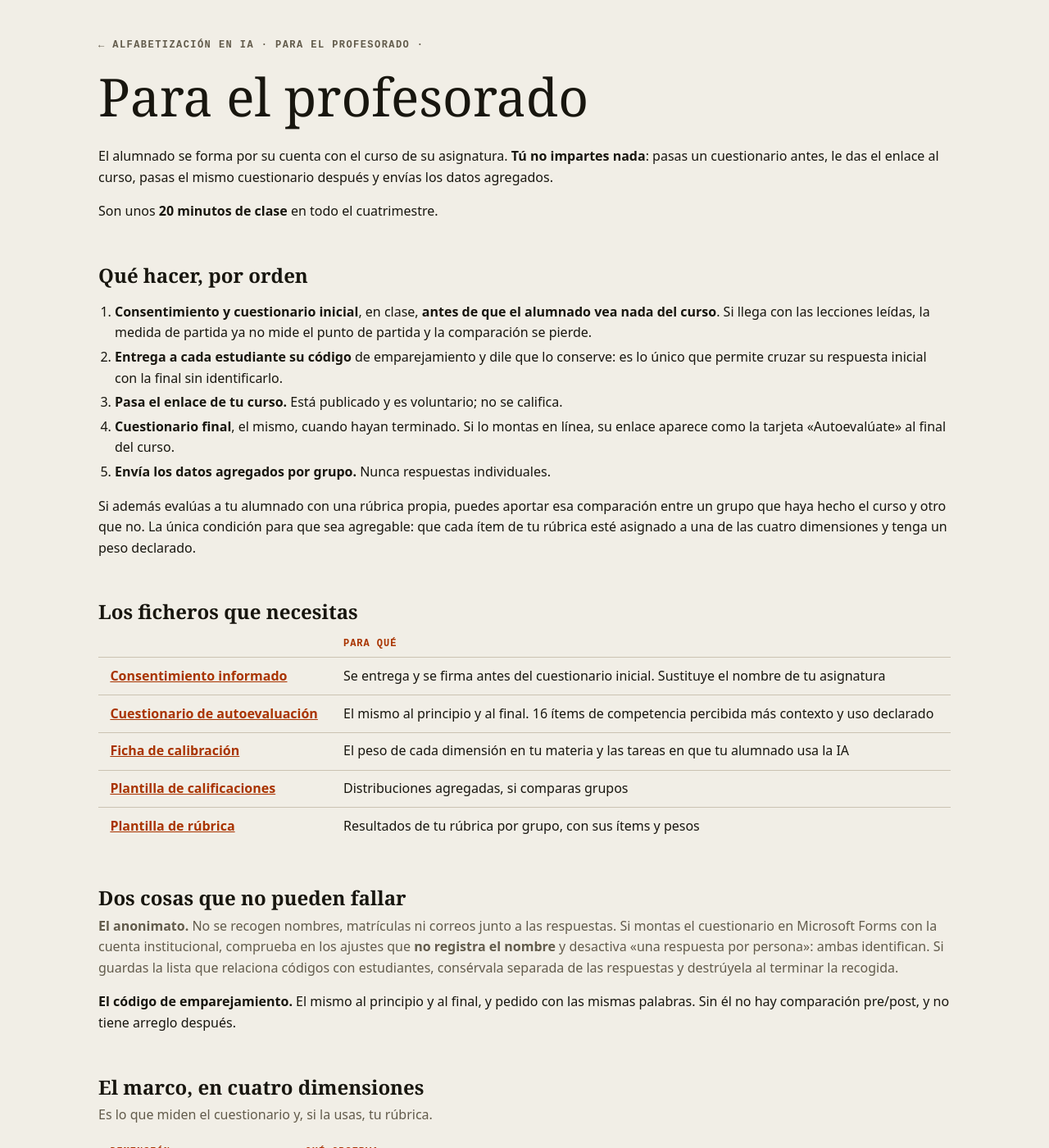
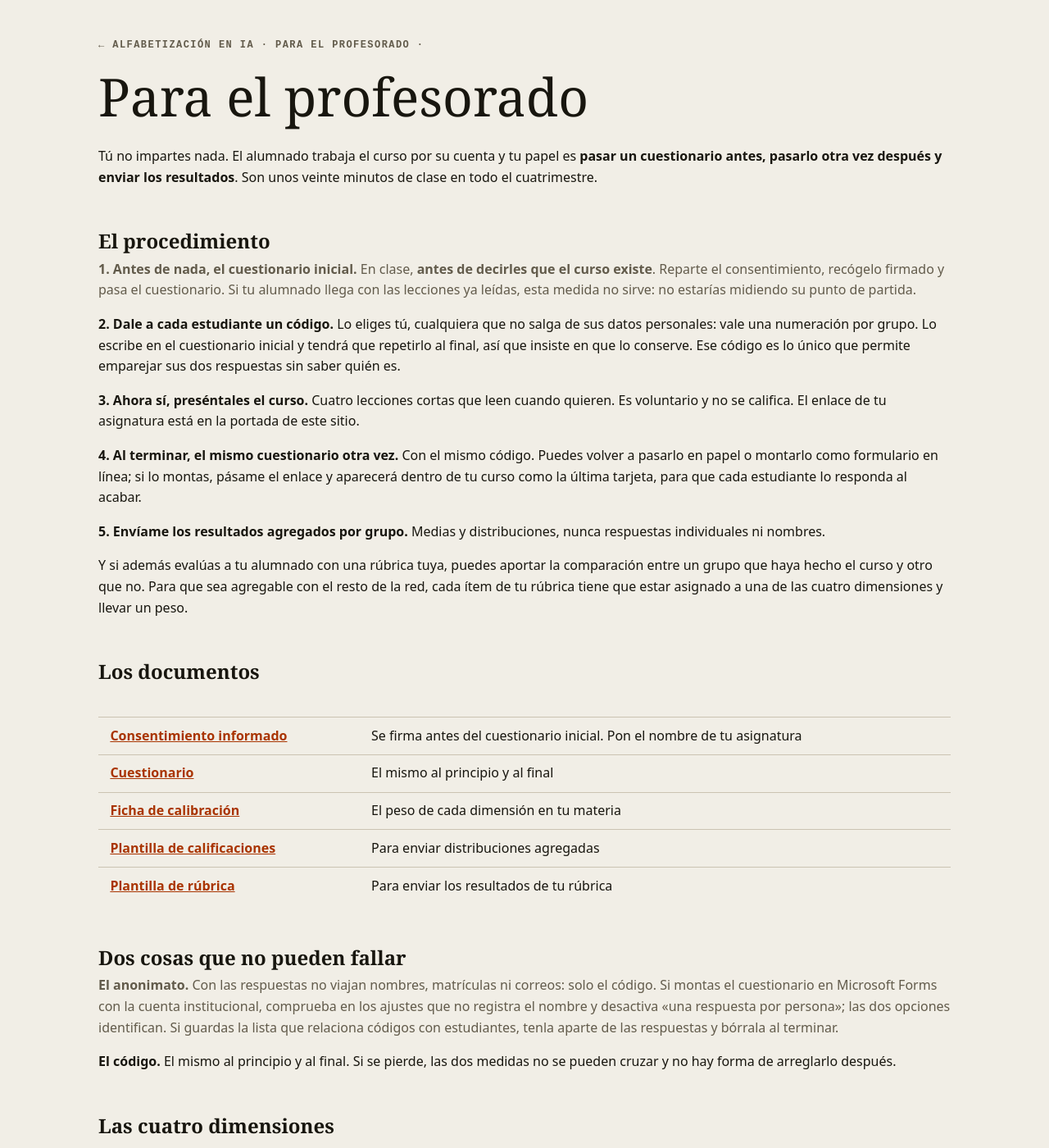
Before and after one commit to jorgeBIGS/innovacion-US-3165, a Jekyll site: the page built from profesorado.md, in a window 1280 px wide and 1400 px high. Shown: the whole window at 82% size. Built offline with Jekyll 4.4.1, drawn with Linux system fonts in a browser that asks for light colours; some of the changed text lies outside the part shown.

Commit message:
La página del profesorado: procedimiento y documentos, sin más enlaces
Era seguible sólo leyéndola entera y saltando a otras páginas. Ahora
explica los cinco pasos en prosa, numerados y en orden, y los únicos
enlaces que quedan son los cinco documentos en Word.

Fuera la tabla de cursos con sus enlaces, los enlaces al repositorio y
los de licencia y cita: lo que hacía falta de ahí está dicho en el
texto.

Co-Authored-By: Claude Opus 5 <noreply@anthropic.com>

```diff
--- a/profesorado.md
+++ b/profesorado.md
@@ -7,104 +7,85 @@ portada_seccion: true
 
 # Para el profesorado
 
-El alumnado se forma por su cuenta con el curso de su asignatura. **Tú no impartes nada**:
-pasas un cuestionario antes, le das el enlace al curso, pasas el mismo cuestionario
-después y envías los datos agregados.
+Tú no impartes nada. El alumnado trabaja el curso por su cuenta y tu papel es **pasar un
+cuestionario antes, pasarlo otra vez después y enviar los resultados**. Son unos veinte
+minutos de clase en todo el cuatrimestre.
 
-Son unos **20 minutos de clase** en todo el cuatrimestre.
+## El procedimiento
 
-## Qué hacer, por orden
+**1. Antes de nada, el cuestionario inicial.** En clase, **antes de decirles que el curso
+existe**. Reparte el consentimiento, recógelo firmado y pasa el cuestionario. Si tu
+alumnado llega con las lecciones ya leídas, esta medida no sirve: no estarías midiendo su
+punto de partida.
 
-1. **Consentimiento y cuestionario inicial**, en clase, **antes de que el alumnado vea
-   nada del curso**. Si llega con las lecciones leídas, la medida de partida ya no mide el
-   punto de partida y la comparación se pierde.
-2. **Entrega a cada estudiante su código** de emparejamiento y dile que lo conserve: es lo
-   único que permite cruzar su respuesta inicial con la final sin identificarlo.
-3. **Pasa el enlace de tu curso.** Está publicado y es voluntario; no se califica.
-4. **Cuestionario final**, el mismo, cuando hayan terminado. Si lo montas en línea, su
-   enlace aparece como la tarjeta «Autoevalúate» al final del curso.
-5. **Envía los datos agregados por grupo.** Nunca respuestas individuales.
+**2. Dale a cada estudiante un código.** Lo eliges tú, cualquiera que no salga de sus
+datos personales: vale una numeración por grupo. Lo escribe en el cuestionario inicial y
+tendrá que repetirlo al final, así que insiste en que lo conserve. Ese código es lo único
+que permite emparejar sus dos respuestas sin saber quién es.
 
-Si además evalúas a tu alumnado con una rúbrica propia, puedes aportar esa comparación
-entre un grupo que haya hecho el curso y otro que no. La única condición para que sea
-agregable: que cada ítem de tu rúbrica esté asignado a una de las cuatro dimensiones y
-tenga un peso declarado.
+**3. Ahora sí, preséntales el curso.** Cuatro lecciones cortas que leen cuando quieren. Es
+voluntario y no se califica. El enlace de tu asignatura está en la portada de este sitio.
 
-## Los ficheros que necesitas
+**4. Al terminar, el mismo cuestionario otra vez.** Con el mismo código. Puedes volver a
+pasarlo en papel o montarlo como formulario en línea; si lo montas, pásame el enlace y
+aparecerá dentro de tu curso como la última tarjeta, para que cada estudiante lo responda
+al acabar.
 
-| | Para qué |
+**5. Envíame los resultados agregados por grupo.** Medias y distribuciones, nunca
+respuestas individuales ni nombres.
+
+Y si además evalúas a tu alumnado con una rúbrica tuya, puedes aportar la comparación
+entre un grupo que haya hecho el curso y otro que no. Para que sea agregable con el resto
+de la red, cada ítem de tu rúbrica tiene que estar asignado a una de las cuatro
+dimensiones y llevar un peso.
+
+## Los documentos
+
+| | |
 | --- | --- |
-| **[Consentimiento informado]({{ '/descargas/consentimiento-informado.docx' | relative_url }})** | Se entrega y se firma antes del cuestionario inicial. Sustituye el nombre de tu asignatura |
-| **[Cuestionario de autoevaluación]({{ '/descargas/cuestionario-autopercepcion.docx' | relative_url }})** | El mismo al principio y al final. 16 ítems de competencia percibida más contexto y uso declarado |
-| **[Ficha de calibración]({{ '/descargas/ficha-calibracion.docx' | relative_url }})** | El peso de cada dimensión en tu materia y las tareas en que tu alumnado usa la IA |
-| **[Plantilla de calificaciones]({{ '/descargas/plantilla-distribucion-calificaciones.docx' | relative_url }})** | Distribuciones agregadas, si comparas grupos |
-| **[Plantilla de rúbrica]({{ '/descargas/plantilla-rubrica-agregada.docx' | relative_url }})** | Resultados de tu rúbrica por grupo, con sus ítems y pesos |
+| **[Consentimiento informado]({{ '/descargas/consentimiento-informado.docx' | relative_url }})** | Se firma antes del cuestionario inicial. Pon el nombre de tu asignatura |
+| **[Cuestionario]({{ '/descargas/cuestionario-autopercepcion.docx' | relative_url }})** | El mismo al principio y al final |
+| **[Ficha de calibración]({{ '/descargas/ficha-calibracion.docx' | relative_url }})** | El peso de cada dimensión en tu materia |
+| **[Plantilla de calificaciones]({{ '/descargas/plantilla-distribucion-calificaciones.docx' | relative_url }})** | Para enviar distribuciones agregadas |
+| **[Plantilla de rúbrica]({{ '/descargas/plantilla-rubrica-agregada.docx' | relative_url }})** | Para enviar los resultados de tu rúbrica |
 
 ## Dos cosas que no pueden fallar
 
-**El anonimato.** No se recogen nombres, matrículas ni correos junto a las respuestas. Si
-montas el cuestionario en Microsoft Forms con la cuenta institucional, comprueba en los
-ajustes que **no registra el nombre** y desactiva «una respuesta por persona»: ambas
-identifican. Si guardas la lista que relaciona códigos con estudiantes, consérvala
-separada de las respuestas y destrúyela al terminar la recogida.
+**El anonimato.** Con las respuestas no viajan nombres, matrículas ni correos: solo el
+código. Si montas el cuestionario en Microsoft Forms con la cuenta institucional,
+comprueba en los ajustes que no registra el nombre y desactiva «una respuesta por
+persona»; las dos opciones identifican. Si guardas la lista que relaciona códigos con
+estudiantes, tenla aparte de las respuestas y bórrala al terminar.
 
-**El código de emparejamiento.** El mismo al principio y al final, y pedido con las mismas
-palabras. Sin él no hay comparación pre/post, y no tiene arreglo después.
+**El código.** El mismo al principio y al final. Si se pierde, las dos medidas no se
+pueden cruzar y no hay forma de arreglarlo después.
 
-## El marco, en cuatro dimensiones
+## Las cuatro dimensiones
 
-Es lo que miden el cuestionario y, si la usas, tu rúbrica.
+Es lo que mide el cuestionario, y lo que tu rúbrica debería reflejar si la usas.
 
-| Dimensión | Qué observa |
+| | |
 | --- | --- |
-| **Conocer y entender** | Sabe explicar, a alto nivel, qué hace el sistema y por qué falla |
-| **Usar y aplicar** | Pide ayuda a su proceso, con contexto, en vez del producto terminado |
-| **Evaluar y crear** | Verifica, detecta invenciones y reelabora en lugar de entregar la salida en bruto |
+| **Conocer y entender** | Sabe explicar qué hace el sistema y por qué falla |
+| **Usar y aplicar** | Pide ayuda a su proceso en vez del producto terminado |
+| **Evaluar y crear** | Verifica y reelabora en lugar de entregar lo que le devuelve |
 | **Cuestiones éticas** | Declara su uso, responde de lo que entrega y protege los datos |
 
-Cada asignatura decide cuánto pesa cada dimensión según su perfil de uso y de riesgo. Eso
-es lo que recoge la ficha de calibración.
+Cada asignatura decide cuánto pesa cada una según su perfil de uso y de riesgo. Eso es lo
+que recoge la ficha de calibración.
 
 ## Tu curso
 
-Los diez cursos están publicados. Los que su docente aún no ha revisado usan los ejemplos
-comunes de su rama de conocimiento y lo advierten en la página.
+Las diez asignaturas tienen su curso publicado. Los que su docente todavía no ha revisado
+usan los ejemplos comunes de su rama de conocimiento, y lo advierten en la página.
 
-<div class="tabla-envoltorio">
-<table>
-  <thead><tr><th>Asignatura</th><th>Docente</th><th>Estado</th></tr></thead>
-  <tbody>
-  {% for o in site.data.asignaturas %}
-    <tr>
-      <td><a href="{{ '/cursos/' | append: o.slug | append: '/' | relative_url }}">{{ o.nombre }}</a></td>
-      <td>{{ o.docente }}</td>
-      <td>{% if o.estado == 'completo' %}Revisado{% elsif o.estado == 'borrador' %}Ejemplos de la rama{% else %}En preparación{% endif %}</td>
-    </tr>
-  {% endfor %}
-  </tbody>
-</table>
-</div>
+Si quieres que los ejemplos sean los de tu materia —las tareas en las que tu alumnado usa
+la IA, una pregunta donde el sistema falle, tus fuentes de verdad, los casos dudosos de tu
+disciplina—, dímelo y lo cambio. No tienes que escribir ninguna página.
 
-**Para que los ejemplos sean los de tu materia**, no hay que escribir páginas: se rellenan
-los datos de tu asignatura y la web genera su curso. Dime qué quieres cambiar, o hazlo
-directamente en
-[`_data/asignaturas.yml`]({{ site.github_url }}/blob/main/_data/asignaturas.yml) siguiendo
-[estas instrucciones]({{ site.github_url }}/blob/main/docencia/anadir-asignatura.md).
+## El proyecto
 
-## Si necesitas el detalle
-
-En el repositorio está toda la documentación larga: el
-[marco común]({{ site.github_url }}/blob/main/marco/marco-comun.md) con sus descriptores
-observables, el [protocolo de aplicación]({{ site.github_url }}/blob/main/instrumentos/protocolo-aplicacion.md),
-la [guía para montar el cuestionario en Microsoft Forms]({{ site.github_url }}/blob/main/instrumentos/formulario-microsoft.md)
-y la [guía para construir tu rúbrica]({{ site.github_url }}/blob/main/instrumentos/rubrica-calidad-uso-ia.md).
-
-## Sobre el proyecto
-
-Proyecto de innovación docente **nº 3165** del IV Plan Propio de Docencia de la Universidad
-de Sevilla, Acción 221, Modalidad B, Redes de Colaboración, curso 2026/2027. Diez
-asignaturas de cuatro ramas con un marco común y un mismo cuestionario.
-
-Materiales bajo [CC BY-SA 4.0](https://creativecommons.org/licenses/by-sa/4.0/deed.es),
-obra original de la red. Para citarlos,
-[CITATION.cff]({{ site.github_url }}/blob/main/CITATION.cff).
+Proyecto de innovación docente nº 3165 del IV Plan Propio de Docencia de la Universidad de
+Sevilla, Acción 221, Modalidad B, curso 2026/2027. Diez asignaturas de cuatro ramas con un
+marco común y un mismo cuestionario. Todo el material es de la red y se publica en abierto
+bajo licencia CC BY-SA 4.0.
```
